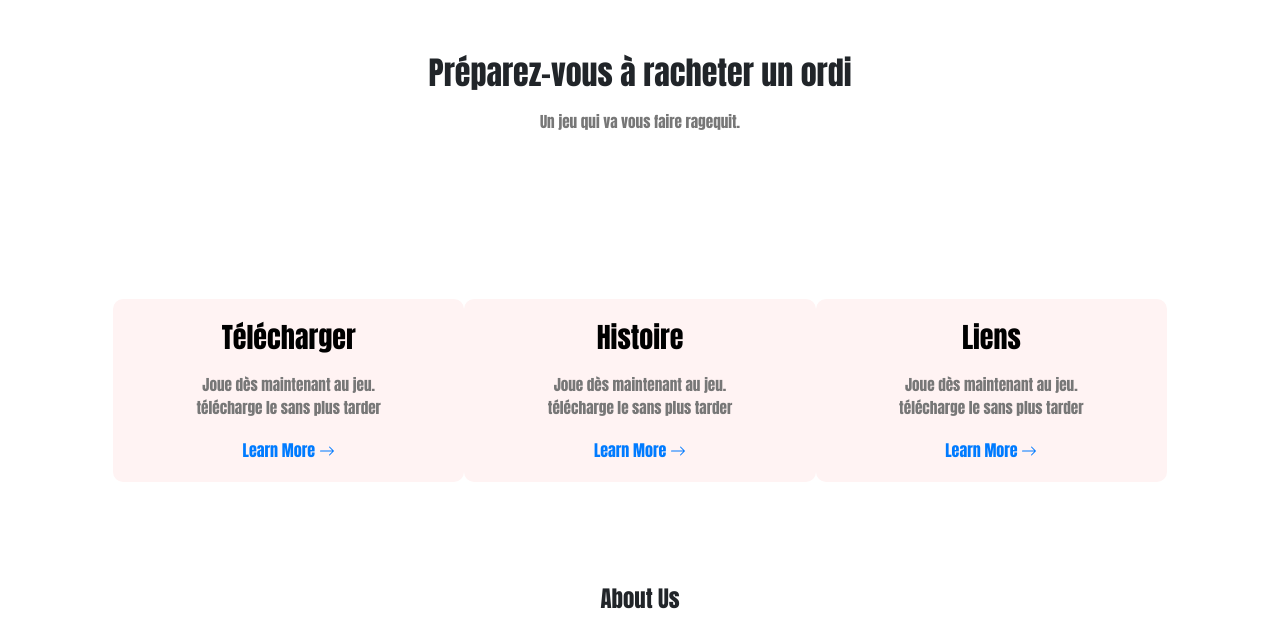
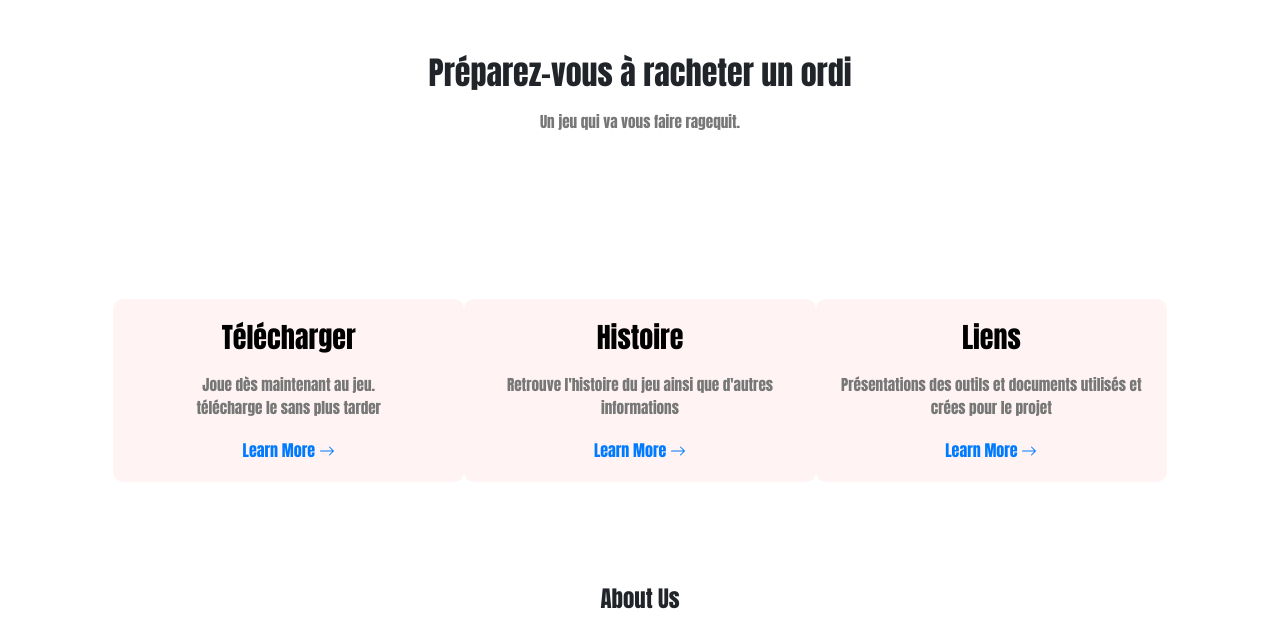
Before and after one commit to GodMELCorp/GodMELCorp.github.io, a plain HTML site: page index.html in a window 1280 px wide. Shown: the part 762-1380 px from the top of the page. Drawn offline with nearby package versions, Linux system fonts and the light colour scheme; files whose address does not match are found by name.

Commit message:
relou godric

```diff
--- a/index.html
+++ b/index.html
@@ -55,13 +55,13 @@
             </div>
             <div class="col">
                 <h3>Histoire</h3>
-                <p>Joue dès maintenant au jeu.<br>télécharge le sans plus tarder</p><a href="About.html">Learn More&nbsp;<svg xmlns="http://www.w3.org/2000/svg" width="1em" height="1em" fill="currentColor" viewBox="0 0 16 16" class="bi bi-arrow-right">
+                <p>Retrouve l'histoire du jeu ainsi que d'autres informations</p><a href="About.html">Learn More&nbsp;<svg xmlns="http://www.w3.org/2000/svg" width="1em" height="1em" fill="currentColor" viewBox="0 0 16 16" class="bi bi-arrow-right">
                         <path fill-rule="evenodd" d="M1 8a.5.5 0 0 1 .5-.5h11.793l-3.147-3.146a.5.5 0 0 1 .708-.708l4 4a.5.5 0 0 1 0 .708l-4 4a.5.5 0 0 1-.708-.708L13.293 8.5H1.5A.5.5 0 0 1 1 8z"></path>
                     </svg></a>
             </div>
             <div class="col">
                 <h3>Liens</h3>
-                <p>Joue dès maintenant au jeu.<br>télécharge le sans plus tarder</p><a href="lien.html">Learn More&nbsp;<svg xmlns="http://www.w3.org/2000/svg" width="1em" height="1em" fill="currentColor" viewBox="0 0 16 16" class="bi bi-arrow-right">
+                <p>Présentations des outils et documents utilisés et crées pour le projet</p><a href="lien.html">Learn More&nbsp;<svg xmlns="http://www.w3.org/2000/svg" width="1em" height="1em" fill="currentColor" viewBox="0 0 16 16" class="bi bi-arrow-right">
                         <path fill-rule="evenodd" d="M1 8a.5.5 0 0 1 .5-.5h11.793l-3.147-3.146a.5.5 0 0 1 .708-.708l4 4a.5.5 0 0 1 0 .708l-4 4a.5.5 0 0 1-.708-.708L13.293 8.5H1.5A.5.5 0 0 1 1 8z"></path>
                     </svg></a>
             </div>
```
Also changed, not shown: 1 other file.
